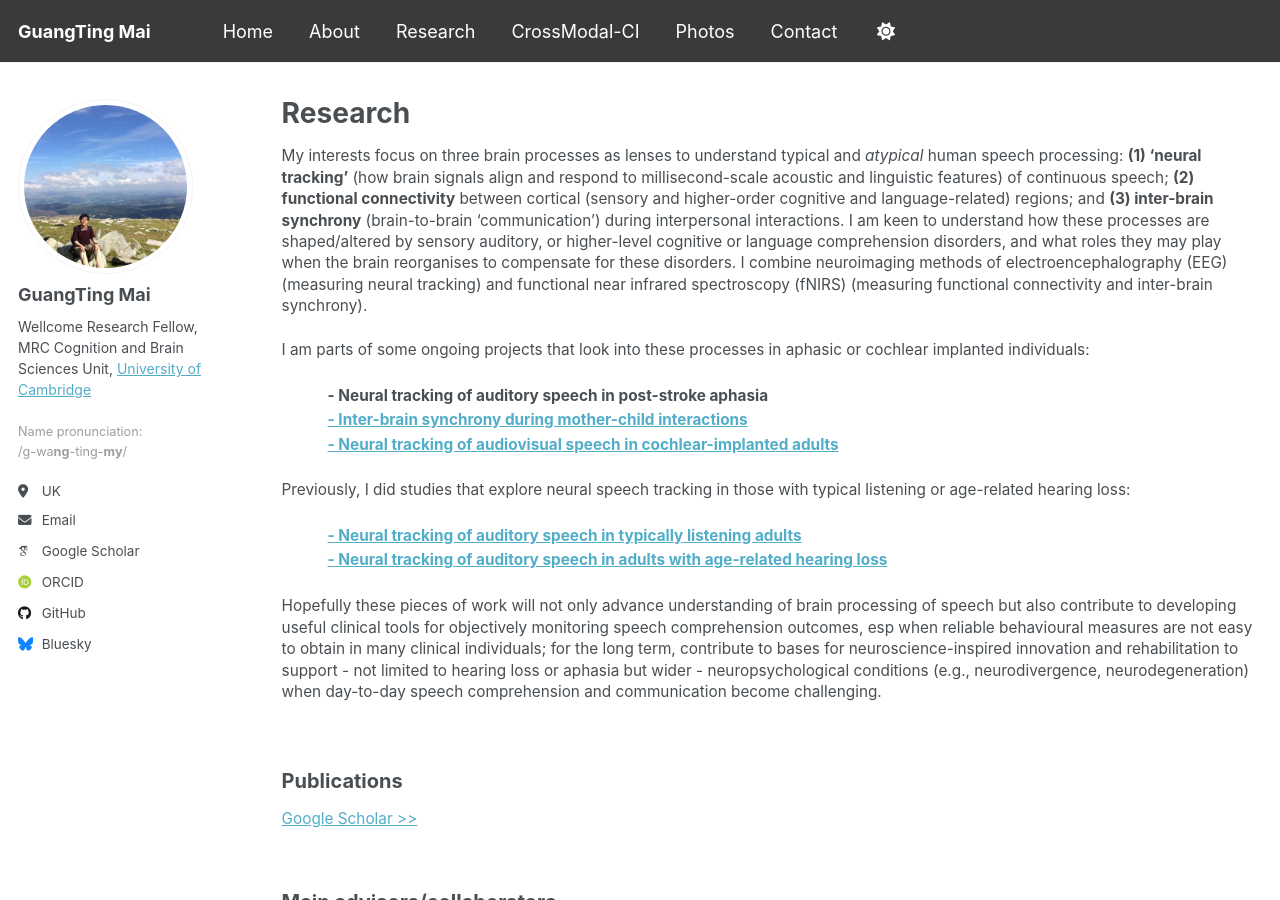
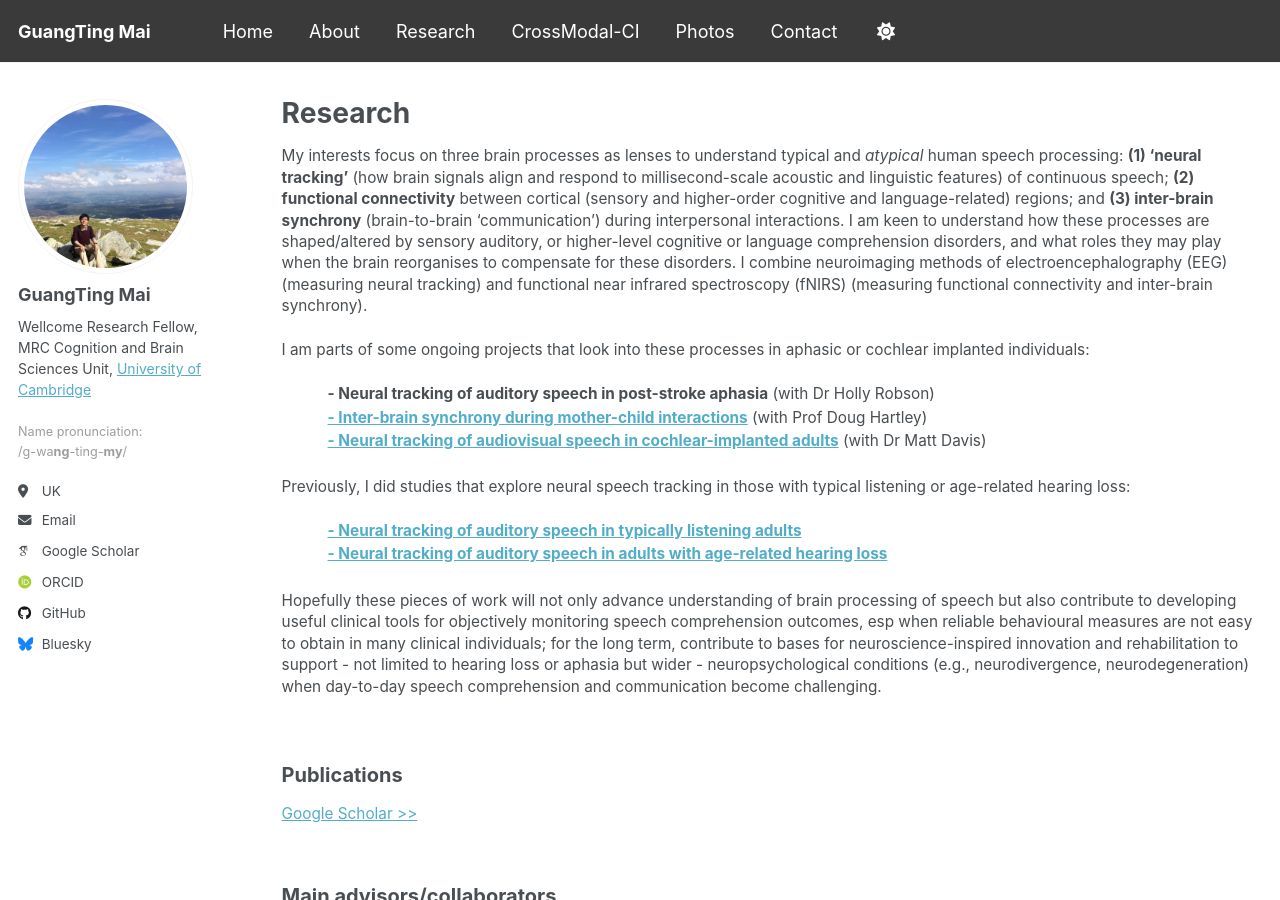
Before and after one commit to guangtingmai/guangtingmai.github.io, a Jekyll site: the page built from _pages/research.html, in a window 1280 px wide and 900 px high. Built offline with Jekyll 4.4.1, drawn with Linux system fonts in a browser that asks for light colours; some web fonts are replaced.

Commit message:
Update research.html

```diff
--- a/_pages/research.html
+++ b/_pages/research.html
@@ -12,16 +12,16 @@
   and what roles they may play when the brain reorganises to compensate for these disorders. I combine neuroimaging methods of
   electroencephalography (EEG) (measuring neural tracking) and functional near infrared spectroscopy (fNIRS)
   (measuring functional connectivity and inter-brain synchrony).</span></p>
-<p><span style="font-size: 11.5pt;line-height: 1.35;display: block;margin-bottom: 0.15vh">I am parts of some ongoing projects that look into these processes in aphasic or cochlear implanted individuals:</span></p>
+<p><span style="font-size: 11.5pt;line-height: 1.3;display: block;margin-bottom: 0.05vh">I am parts of some ongoing projects that look into these processes in aphasic or cochlear implanted individuals:</span></p>
 <p>
-  <span style="font-size: 11.5pt;line-height: 1.55;display: block;margin-bottom: 0.05vh">&emsp;&emsp;&emsp;<strong>- Neural tracking of auditory speech in post-stroke aphasia</strong></span>
-  <span style="font-size: 11.5pt;line-height: 1.55;display: block;margin-bottom: 0.05vh">&emsp;&emsp;&emsp;<a href="https://guangtingmai.github.io/interbrain-sync/"><strong>- Inter-brain synchrony during mother-child interactions</strong></a></span>
-  <span style="font-size: 11.5pt;line-height: 1.55;display: block;margin-bottom: 0.15vh">&emsp;&emsp;&emsp;<a href="https://guangtingmai.github.io/crossmodal-ci/"><strong>- Neural tracking of audiovisual speech in cochlear-implanted adults</strong></a></span>
+  <span style="font-size: 11.5pt;line-height: 1.5;display: block;margin-bottom: 0.05vh">&emsp;&emsp;&emsp;<strong>- Neural tracking of auditory speech in post-stroke aphasia</strong> (with Dr Holly Robson)</span>
+  <span style="font-size: 11.5pt;line-height: 1.5;display: block;margin-bottom: 0.05vh">&emsp;&emsp;&emsp;<a href="https://guangtingmai.github.io/interbrain-sync/"><strong>- Inter-brain synchrony during mother-child interactions</strong></a> (with Prof Doug Hartley)</span>
+  <span style="font-size: 11.5pt;line-height: 1.5;display: block;margin-bottom: 0.25vh">&emsp;&emsp;&emsp;<a href="https://guangtingmai.github.io/crossmodal-ci/"><strong>- Neural tracking of audiovisual speech in cochlear-implanted adults</strong></a> (with Dr Matt Davis)</span>
 </p>
-<p><span style="font-size: 11.5pt;line-height: 1.35;display: block;margin-bottom: 0.15vh">Previously, I did studies that explore neural speech tracking in those with typical listening or age-related hearing loss:</span></p>
+<p><span style="font-size: 11.5pt;line-height: 1.3;display: block;margin-bottom: 0.05vh">Previously, I did studies that explore neural speech tracking in those with typical listening or age-related hearing loss:</span></p>
 <p>
-  <span style="font-size: 11.5pt;line-height: 1.55;display: block;margin-bottom: 0.05vh">&emsp;&emsp;&emsp;<a href="https://guangtingmai.github.io/neuraltrack-typical/"><strong>- Neural tracking of auditory speech in typically listening adults</strong></a></span>
-  <span style="font-size: 11.5pt;line-height: 1.55;display: block;margin-bottom: 0.25vh">&emsp;&emsp;&emsp;<a href="https://guangtingmai.github.io/neuraltrack-hearingloss/"><strong>- Neural tracking of auditory speech in adults with age-related hearing loss</strong></a></span>
+  <span style="font-size: 11.5pt;line-height: 1.5;display: block;margin-bottom: 0.05vh">&emsp;&emsp;&emsp;<a href="https://guangtingmai.github.io/neuraltrack-typical/"><strong>- Neural tracking of auditory speech in typically listening adults</strong></a></span>
+  <span style="font-size: 11.5pt;line-height: 1.5;display: block;margin-bottom: 0.25vh">&emsp;&emsp;&emsp;<a href="https://guangtingmai.github.io/neuraltrack-hearingloss/"><strong>- Neural tracking of auditory speech in adults with age-related hearing loss</strong></a></span>
 </p>
 <p><span style="font-size: 11.5pt;line-height: 1.4;display: block;">Hopefully these pieces of work will not only advance
   understanding of brain processing of speech but also contribute to developing useful clinical tools for objectively monitoring speech
```
